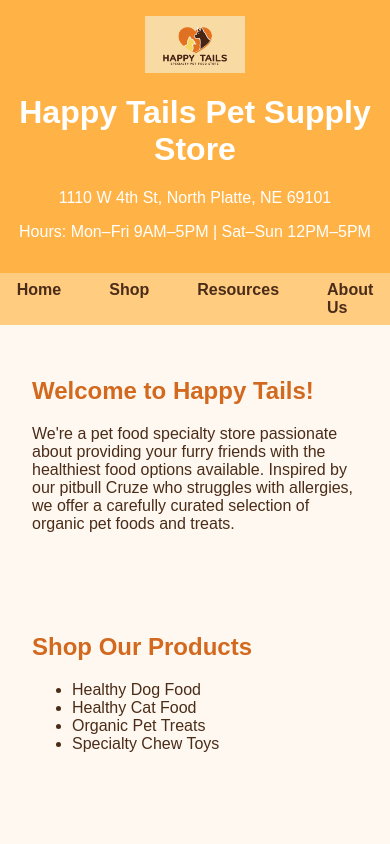
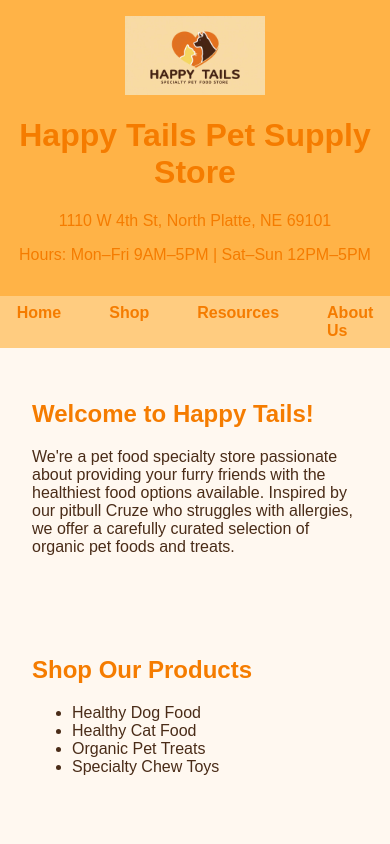
Before and after one commit to madisenjones1/happytailsfinal, a plain HTML site: page home.html in a window 390 px wide. Shown: the top 844 px of the page. Drawn offline with Linux system fonts and the light colour scheme.

Commit message:
Update happytails.css

```diff
--- a/happytails.css
+++ b/happytails.css
@@ -126,3 +126,14 @@ footer .logo:hover {
   from { transform: translateY(50px); opacity: 0; }
   to { transform: translateY(0); opacity: 1; }
 }
+    header h1, header p, nav a, .section-title, h3 {
+      color: #f57c00; /* orange like the one in the heart */
+    }
+    .logo {
+      width: 180px;
+      height: auto;
+    }
+    @media (max-width: 600px) {
+      .logo {
+        width: 140px;
+      }
```
